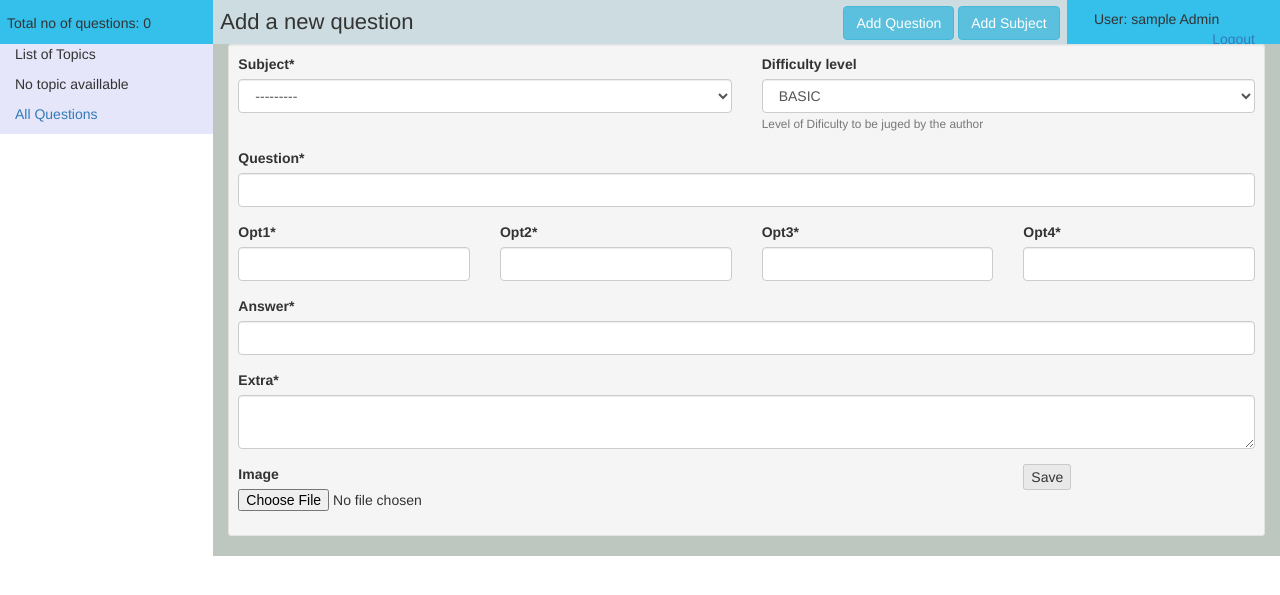
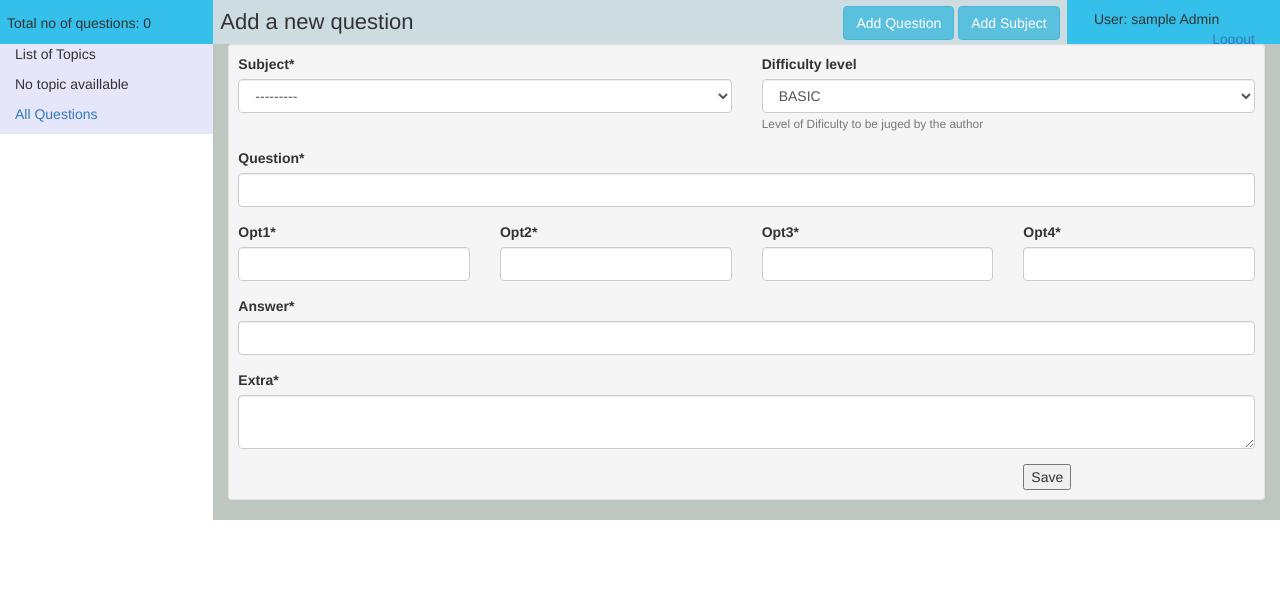
Before and after one commit to amarendas/quizz, a Django app: page /addQ in a window 1280 px wide. Shown: the part 64-659 px from the top of the page. Run offline with Django 3.2, Linux system fonts and the light colour scheme; the visitor is signed in with stand-in values (Sample User, id 1); data that the repository does not hold is empty; some libraries are stand-ins or nearby versions.

Commit message:
addQ.html line 39 commented out

```diff
--- a/quiz/templates/addMyQuestion.html
+++ b/quiz/templates/addMyQuestion.html
@@ -37,10 +37,10 @@
    {{ form.extra|as_crispy_field }}
    <div class="row" >
       <div class="col-md-9" >
-      {{ form.image|as_crispy_field }}
+      <!--{{ form.image|as_crispy_field }} -->
       </div>
       <div class="col-md-3" >
-         <input type="submit" value="Save" disabled>
+         <input type="submit" value="Save">
       </div>
    </div>
 </form>
```
